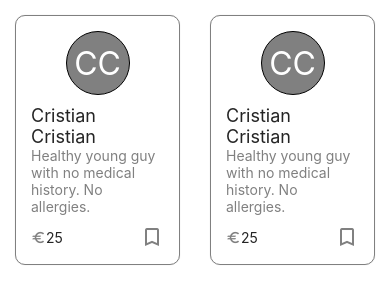
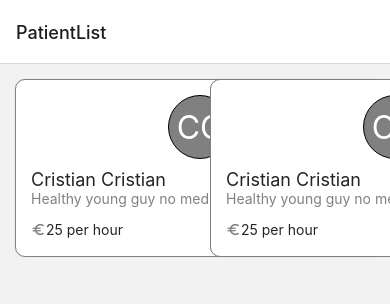
Before and after one commit to andrianarivo/nutrimons, a React Native app: screen / in a window 390 px wide. Shown: the top 304 px of the page. Built offline with nearby package versions, Linux system fonts and the light colour scheme.

Commit message:
feat: Patient Details

```diff
--- a/App.tsx
+++ b/App.tsx
@@ -1,20 +1,25 @@
 import React from 'react';
 import PatientList from './src/screens/PatientList';
-import {StyleSheet, View} from 'react-native';
+import {NavigationContainer} from '@react-navigation/native';
+import {createStackNavigator} from '@react-navigation/stack';
+import PatientDetails from './src/screens/PatientDetails';
+
+export type RootStackParamList = {
+  PatientList: undefined;
+  PatientDetails: {id: number};
+};
+
+const Stack = createStackNavigator<RootStackParamList>();
 
 function App(): React.JSX.Element {
   return (
-    <View style={style.container}>
-      <PatientList />
-    </View>
+    <NavigationContainer>
+      <Stack.Navigator>
+        <Stack.Screen name="PatientList" component={PatientList} />
+        <Stack.Screen name="PatientDetails" component={PatientDetails} />
+      </Stack.Navigator>
+    </NavigationContainer>
   );
 }
 
-const style = StyleSheet.create({
-  container: {
-    flex: 1,
-    backgroundColor: '#fff',
-  },
-});
-
 export default App;
--- a/package.json
+++ b/package.json
@@ -10,10 +10,15 @@
     "test": "jest"
   },
   "dependencies": {
+    "@react-navigation/native": "^6.1.9",
+    "@react-navigation/stack": "^6.3.20",
     "@rneui/base": "^4.0.0-rc.7",
     "@rneui/themed": "^4.0.0-rc.8",
     "react": "18.2.0",
     "react-native": "0.73.4",
+    "react-native-gesture-handler": "^2.15.0",
+    "react-native-safe-area-context": "^4.9.0",
+    "react-native-screens": "^3.29.0",
     "react-native-vector-icons": "^10.0.3"
   },
   "devDependencies": {
--- a/src/components/PatientCard.tsx
+++ b/src/components/PatientCard.tsx
@@ -2,20 +2,25 @@ import {StyleSheet, View} from 'react-native';
 import React from 'react';
 import {Patient} from '../../types';
 import {Avatar, Card, Icon, Text} from '@rneui/themed';
+import {screenDimensions} from '../utils';
+import {TouchableOpacity} from 'react-native-gesture-handler';
+import base from '../styles';
 
 export interface PatientCardProps {
   patient: Patient;
+  onPress: () => void;
 }
 
-export default function PatientCard({patient}: PatientCardProps) {
+export default function PatientCard({patient, onPress}: PatientCardProps) {
   return (
     <View style={style.container}>
       <Card containerStyle={style.card}>
+        <TouchableOpacity onPress={onPress}>
           <Avatar
             size={64}
             rounded
             title={`${patient.name.charAt(0) + patient.firstname.charAt(0)}`}
-          containerStyle={style.avatar}
+            containerStyle={{...base.avatar, ...style.avatar}}
           />
           <Text
             style={
@@ -25,10 +30,11 @@ export default function PatientCard({patient}: PatientCardProps) {
           <View style={style.cardBottom}>
             <View style={style.hourRate}>
               <Icon name="euro" size={15} color="grey" />
-            <Text>{patient.hourRate}</Text>
+              <Text>{patient.hourRate} per hour</Text>
             </View>
             <Icon name="bookmark-outline" color="grey" />
           </View>
+        </TouchableOpacity>
       </Card>
     </View>
   );
@@ -39,16 +45,13 @@ const style = StyleSheet.create({
     width: '50%',
   },
   card: {
+    width: screenDimensions.width / 2 - 30,
     borderStyle: 'solid',
     borderColor: 'grey',
     borderRadius: 10,
     borderWidth: 1,
   },
   avatar: {
-    backgroundColor: 'grey',
-    borderStyle: 'solid',
-    borderColor: '#000',
-    borderWidth: 1,
     marginLeft: 'auto',
     marginRight: 'auto',
     marginBottom: 10,
--- a/src/db/index.ts
+++ b/src/db/index.ts
@@ -7,7 +7,7 @@ const patients = [
     height: 1.75,
     weight: 75,
     sex: 'm',
-    summary: 'Healthy young guy with no medical history. No allergies.',
+    summary: 'Healthy young guy no medical history.',
     hourRate: 25,
     notes: [
       {
@@ -35,7 +35,7 @@ const patients = [
     height: 1.75,
     weight: 75,
     sex: 'm',
-    summary: 'Healthy young guy with no medical history. No allergies.',
+    summary: 'Healthy young guy no medical history.',
     hourRate: 25,
     notes: [
       {
--- /dev/null
+++ b/src/screens/PatientDetails.tsx
@@ -0,0 +1,91 @@
+import {View, StyleSheet} from 'react-native';
+import React, {useState} from 'react';
+import {Text, Avatar, Button, Icon, Tab} from '@rneui/themed';
+import db from '../db';
+import {RootStackParamList} from '../../App';
+import {StackScreenProps} from '@react-navigation/stack';
+import base from '../styles';
+
+type PatientDetailsNavigationProps = StackScreenProps<
+  RootStackParamList,
+  'PatientDetails'
+>;
+
+interface PatientDetailsProp {
+  navigation: PatientDetailsNavigationProps['navigation'];
+  route: PatientDetailsNavigationProps['route'];
+}
+
+export default function PatientDetails({route}: PatientDetailsProp) {
+  const patient =
+    db.patients.find(it => it.id === route.params.id) || db.patients[0];
+  const [index, setIndex] = useState(0);
+  return (
+    <View style={style.container}>
+      <Avatar
+        size={128}
+        rounded
+        title={`${patient.name.charAt(0) + patient.firstname.charAt(0)}`}
+        containerStyle={{...base.avatar, ...style.avatar}}
+      />
+      <View>
+        <Text
+          style={style.title}
+          h4>{`${patient.name} ${patient.firstname}`}</Text>
+        <Text style={style.summary}>{patient.summary}</Text>
+      </View>
+      <View style={style.actions}>
+        <Button containerStyle={style.takeNote} size="lg">
+          Take note
+        </Button>
+        <Button containerStyle={style.bookmark} size="lg">
+          <Icon name="bookmark-outline" />
+        </Button>
+      </View>
+
+      <Tab containerStyle={style.tab} value={index} onChange={setIndex} dense>
+        <Tab.Item>All</Tab.Item>
+        <Tab.Item>Bookmarked</Tab.Item>
+      </Tab>
+    </View>
+  );
+}
+
+const style = StyleSheet.create({
+  container: {
+    flex: 1,
+    marginLeft: 15,
+    marginRight: 15,
+  },
+  avatar: {
+    marginLeft: 'auto',
+    marginRight: 'auto',
+    marginTop: 20,
+  },
+  title: {
+    textAlign: 'center',
+    marginTop: 10,
+  },
+  summary: {
+    textAlign: 'center',
+    color: 'grey',
+  },
+  actions: {
+    display: 'flex',
+    flexDirection: 'row',
+    justifyContent: 'center',
+    alignItems: 'center',
+    marginTop: 20,
+    gap: 10,
+  },
+  takeNote: {
+    flex: 1,
+    borderRadius: 15,
+  },
+  bookmark: {
+    borderRadius: 12,
+  },
+  tab: {
+    marginTop: 10,
+  },
+});
--- a/src/screens/PatientList.tsx
+++ b/src/screens/PatientList.tsx
@@ -2,14 +2,32 @@ import {FlatList} from 'react-native';
 import React from 'react';
 import db from '../db';
 import PatientCard from '../components/PatientCard';
+import {StackNavigationProp} from '@react-navigation/stack';
+import {RootStackParamList} from '../../App';
 
-export default function PatientList() {
+type PatientListNavigationProp = StackNavigationProp<
+  RootStackParamList,
+  'PatientList'
+>;
+
+interface PatientListProps {
+  navigation: PatientListNavigationProp;
+}
+
+export default function PatientList({navigation}: PatientListProps) {
   return (
     <FlatList
       data={db.patients}
       numColumns={2}
       keyExtractor={({id}, _) => id.toString()}
-      renderItem={({item}) => <PatientCard patient={item} />}
+      renderItem={({item}) => (
+        <PatientCard
+          patient={item}
+          onPress={() => {
+            navigation.navigate('PatientDetails', {id: item.id});
+          }}
+        />
+      )}
     />
   );
 }
--- /dev/null
+++ b/src/styles/index.ts
@@ -0,0 +1,10 @@
+import {StyleSheet} from 'react-native';
+
+export default StyleSheet.create({
+  avatar: {
+    backgroundColor: 'grey',
+    borderStyle: 'solid',
+    borderColor: '#000',
+    borderWidth: 1,
+  },
+});
--- /dev/null
+++ b/src/utils/index.ts
@@ -0,0 +1,5 @@
+import {Dimensions} from 'react-native';
+
+const screenDimensions = Dimensions.get('screen');
+
+export {screenDimensions};
```
Also changed, not shown: src/components/NoteCard.tsx (added), 1 other file (tests, documents, lock files or other folders). Lines whose indentation alone changed are shown as unchanged.
